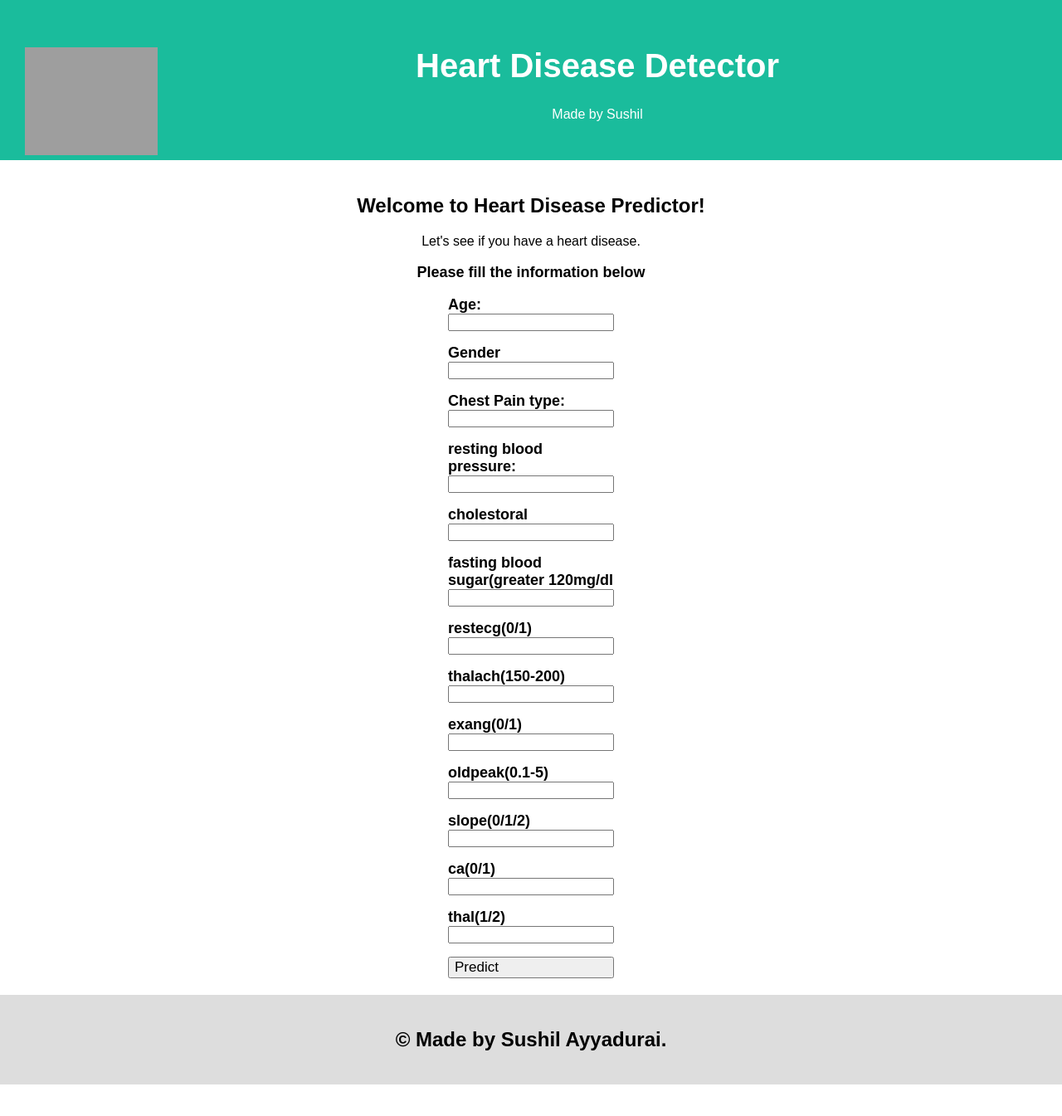
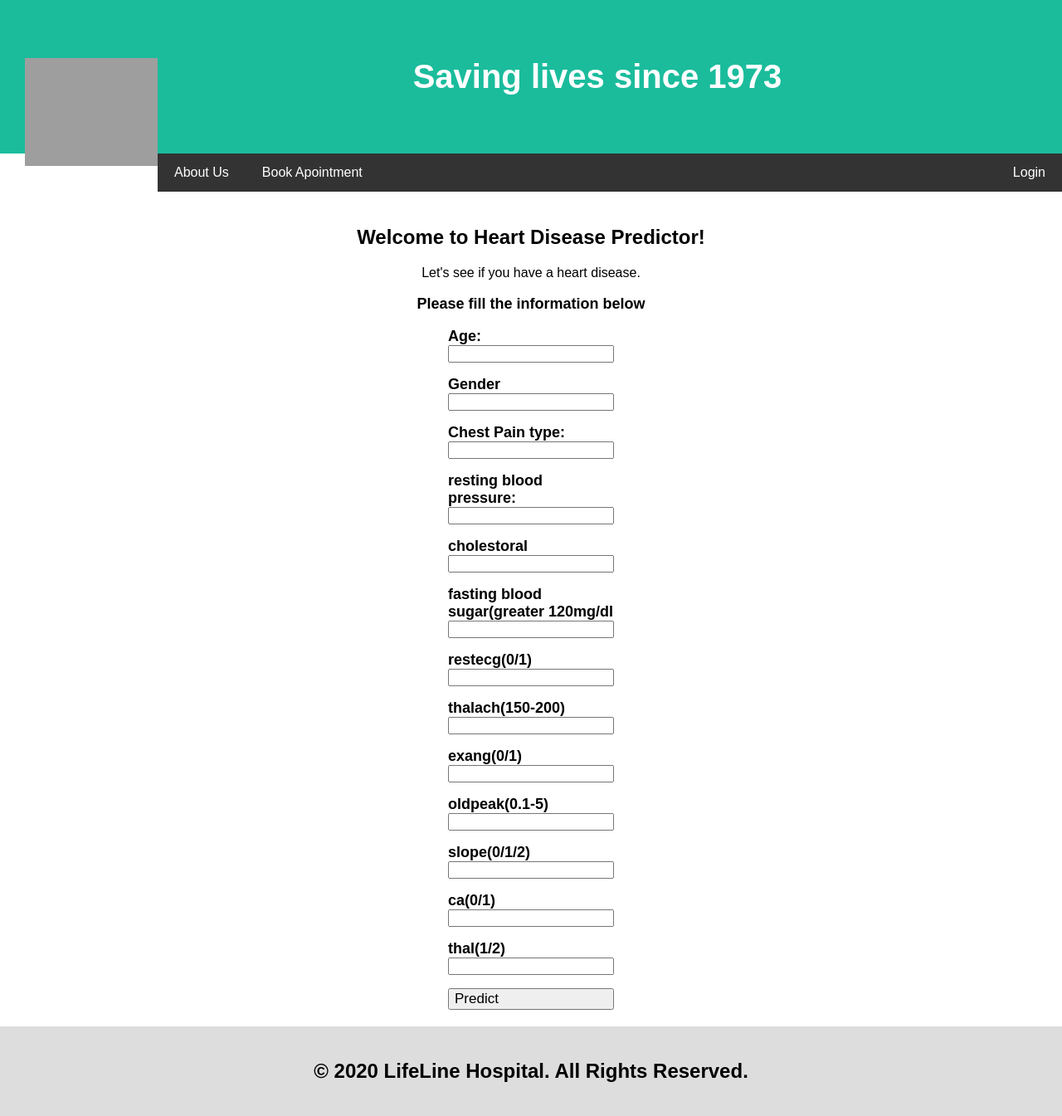
Before and after one commit to Sushildurai/Heart-Disease-Detector, a Flask app: page / in a window 1280 px wide. Shown: the whole page at 83% size. Before the commit the page ends 1307 px from the top, so only its background shows below. Run offline with Flask 2, Linux system fonts and the light colour scheme; parts of the project's set-up code (start-up, migrations or seed data) failed here and were passed over; grey boxes are pictures that could not be loaded.

Commit message:
Update heart_page.html

```diff
--- a/templates/heart_page.html
+++ b/templates/heart_page.html
@@ -105,13 +105,15 @@ body {
 <body>
 
 <div class="header">
-  <h1 align="middle"><img src="https://dejpknyizje2n.cloudfront.net/svgcustom/clipart/preview/clipart-11644-26958-300x300.png" align="left" style="height: 130px;width: 160px">Heart Disease Detector</h1>
-  <p> Made by Sushil </p>
+  <h1 align="middle"><img src="https://dejpknyizje2n.cloudfront.net/svgcustom/clipart/preview/clipart-11644-26958-300x300.png" align="left" style="height: 130px;width: 160px"LifeLine Hospital</h1>
+    <p> Saving lives since 1973</p>
 </div>
 
-
-
-
+  <div class="navbar" >
+  <a href="http://localhost/Heart_Hospital/sub_dir/about_us_page.html">About Us</a>
+  <a href="http://localhost/Heart_Hospital/sub_dir/login_page.html">Book Apointment</a>
+  <a href="http://localhost/Heart_Hospital/sub_dir/login_page.html" class="right">Login</a>
+</div>
 
 
   <div class="main" align="center">
@@ -219,7 +221,7 @@ body {
 
 
 <div class="footer">
-  <h2>© Made by Sushil Ayyadurai.</h2>
+  <h2>© 2020 LifeLine Hospital. All Rights Reserved.</h2>
 </div>
 
 </body>
```
